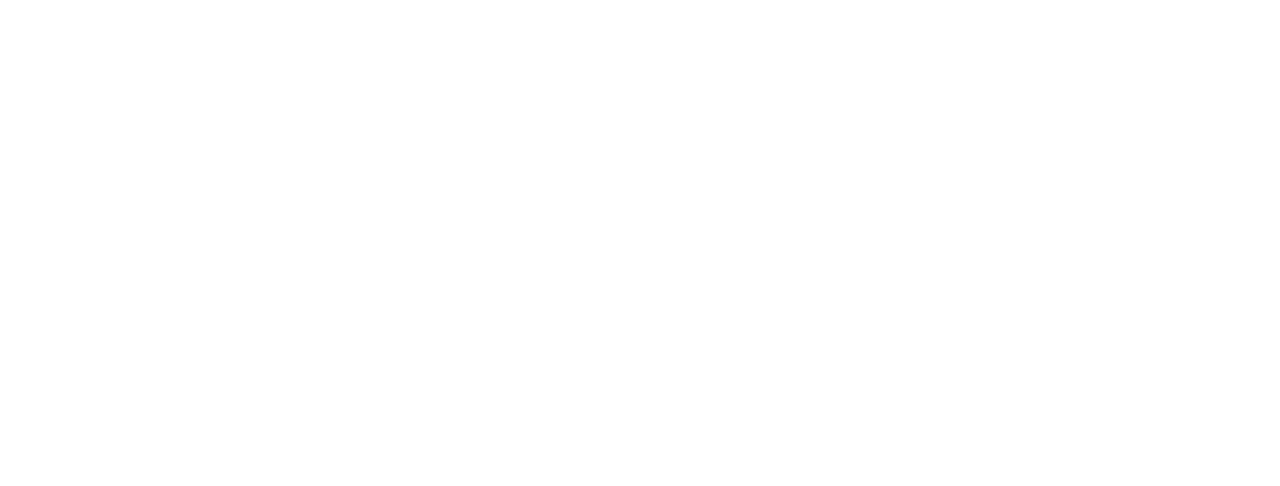
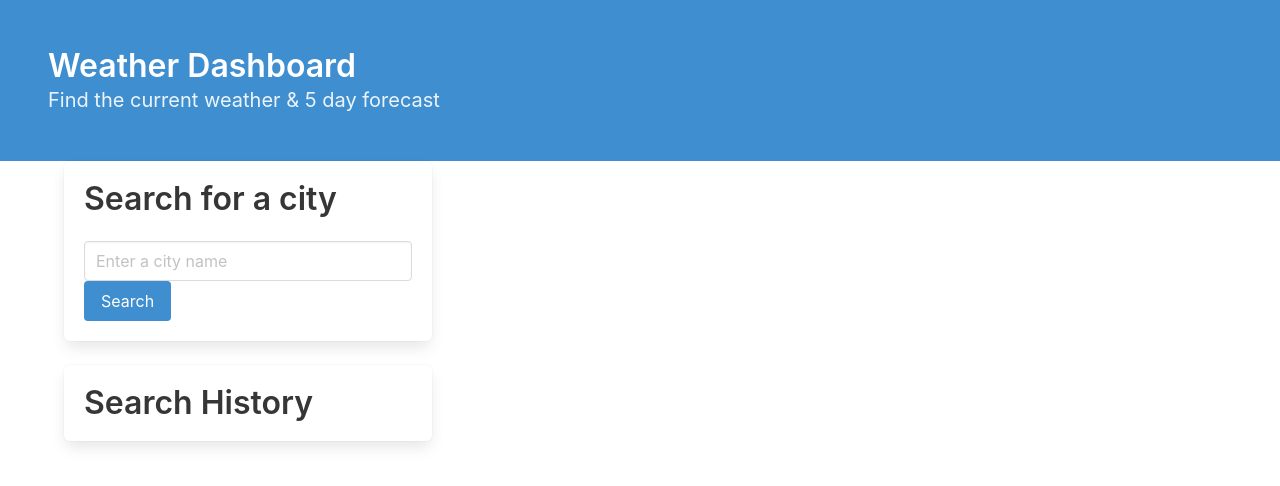
Before and after one commit to lmcmanaman/weather-dashboard, a plain HTML site: page index.html in a window 1280 px wide. Drawn offline with nearby package versions, Linux system fonts and the light colour scheme.

Commit message:
added containers and set up html

```diff
--- a/index.html
+++ b/index.html
@@ -4,9 +4,45 @@
     <meta charset="UTF-8">
     <meta http-equiv="X-UA-Compatible" content="IE=edge">
     <meta name="viewport" content="width=device-width, initial-scale=1.0">
+    <link rel="stylesheet" href="https://cdn.jsdelivr.net/npm/bulma@0.9.2/css/bulma.min.css">
+    <link rel="stylesheet" href="assets/style.css">
     <title>Weather Dashboard</title>
 </head>
 <body>
-
+  <section class="hero is-info">
+    <div class="hero-body">
+      <p class="title">
+        Weather Dashboard
+      </p>
+      <p class="subtitle">
+        Find the current weather & 5 day forecast
+      </p>
+    </div>
+  </section>
+    <!-- Search Container -->
+  <div class="container">
+    <div class="columns">
+        <div class="column is-one-third">
+            <div class="box">
+                <h1 class="title">Search for a city</h1>
+                <input id="user-input" class="input" type="text" placeholder="Enter a city name">
+                <button id="search-button" class="button is-info">Search</button>
+            </div>
+              <!-- Empty history for displaying local Storage -->
+            <div id="history-container" class="box is-flex is-flex-direction-column">
+                <h1 class="title">Search History</h1>
+            </div>
+        </div>
+        <!-- Empty containers for forecast from JS -->
+        <div class="column">
+            <div id="output">
+            </div>
+            <div id="five-day-output" class="custom-container">
+            </div>
+        </div>
+      </div>
+    </div>
+  <script src="https://cdnjs.cloudflare.com/ajax/libs/moment.js/2.24.0/moment.min.js"></script>
+  <script src="./assets/js/script.js"></script>
 </body>
 </html>
```
